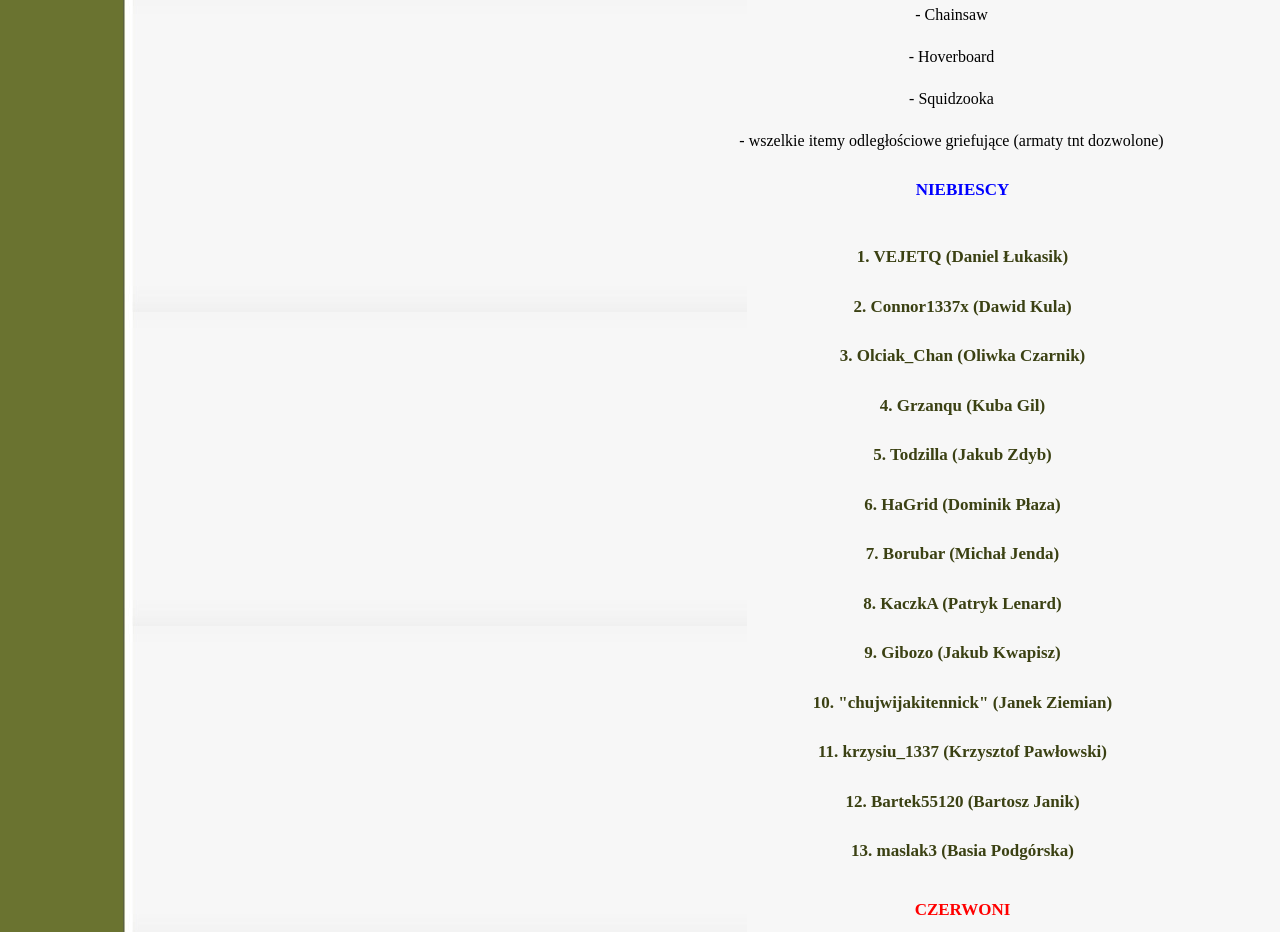
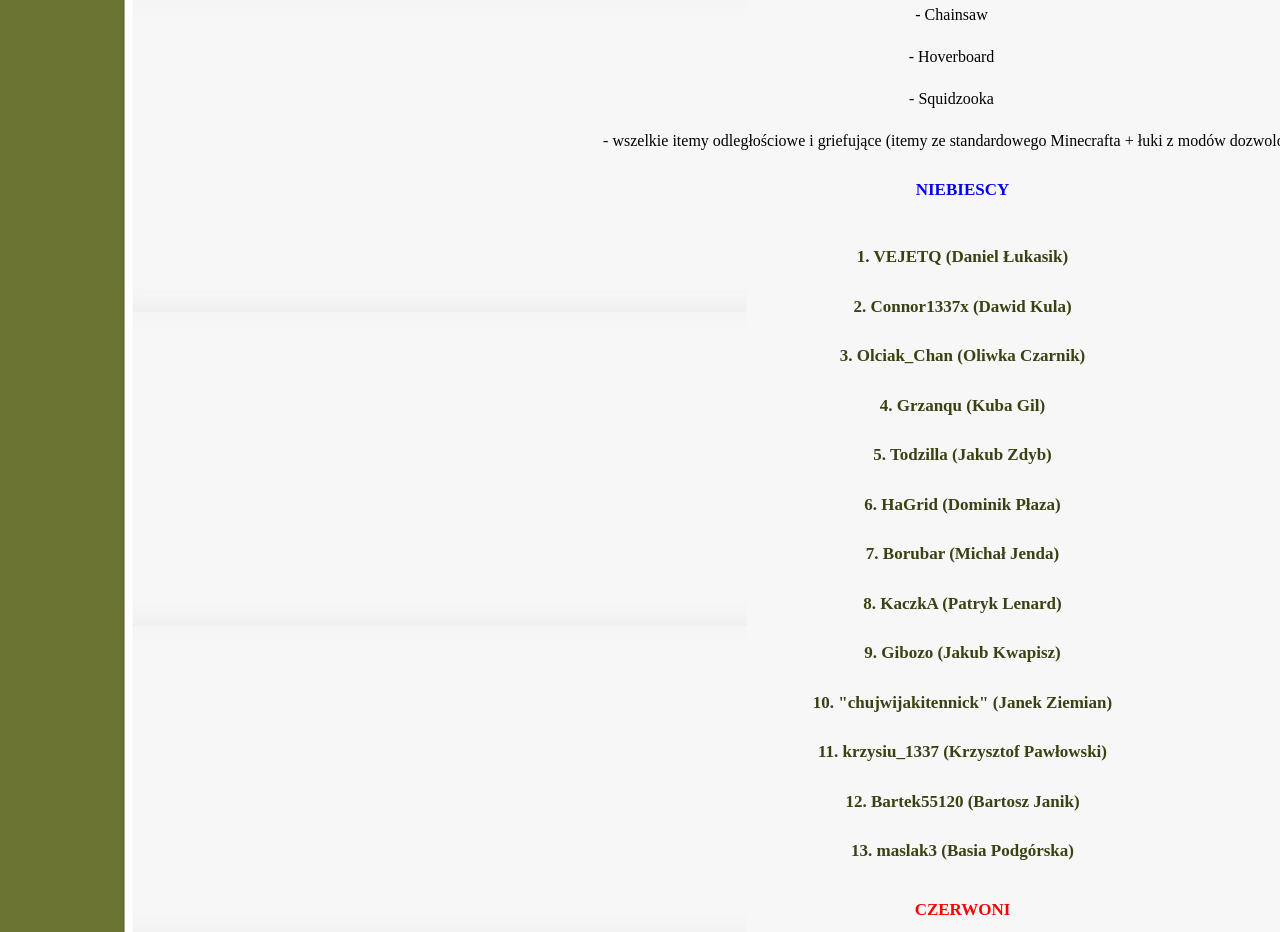
Before and after one commit to VejetQ/vejetq.github.io, a plain HTML site: page index.html in a window 1280 px wide. Shown: the part 1840-2772 px from the top of the page. Drawn offline with Linux system fonts and the light colour scheme.

Commit message:
Update index.html

```diff
--- a/index.html
+++ b/index.html
@@ -67,7 +67,7 @@
 	   <p><center>- Chainsaw</center></p>
 	   <p><center>- Hoverboard</center></p>
 	   <p><center>- Squidzooka</center></p>
-	   <p><center>- wszelkie itemy odległościowe griefujące (armaty tnt dozwolone)</center></p>
+	   <p><center>- wszelkie itemy odległościowe i griefujące (itemy ze standardowego Minecrafta + łuki z modów dozwolone</center></p>
 	<h2><center><font color=blue>NIEBIESCY</font></center><h2>
 	   <p><center>1. VEJETQ (Daniel Łukasik)</center></p>
 	   <p><center>2. Connor1337x (Dawid Kula)</center></p>
```
